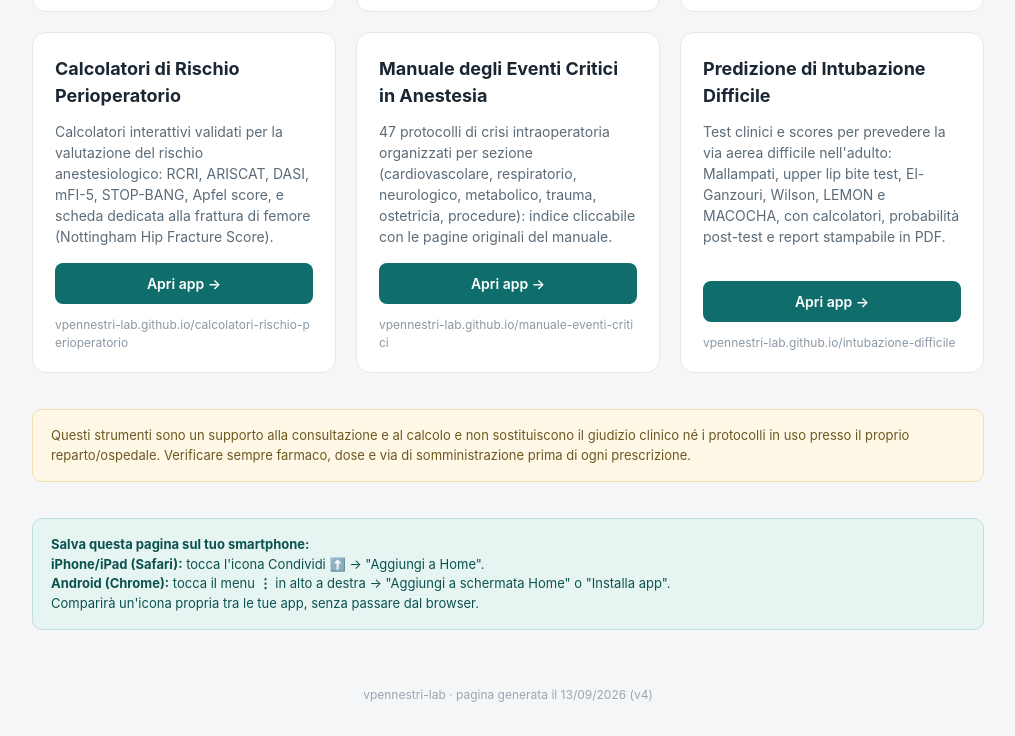
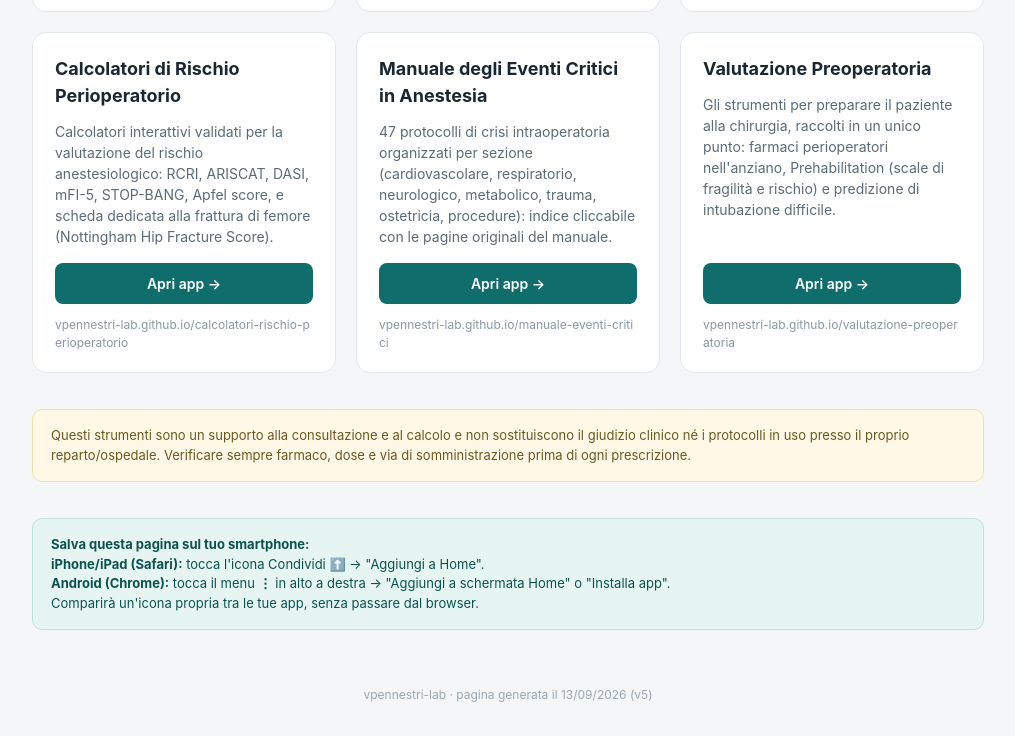
Before and after one commit to vpennestri-lab/vpennestri-lab.github.io, a plain HTML site: page index.html in a window 1280 px wide. Shown: the part 1310-2046 px from the top of the page, without its empty margins (132-1147 px from the left). Drawn offline with Linux system fonts and the light colour scheme.

Commit message:
Aggiungi Valutazione Preoperatoria al posto della scheda Intubazione Difficile

```diff
--- a/index.html
+++ b/index.html
@@ -255,11 +255,11 @@ padding:0 24px 32px;
 <div class="link-line">vpennestri-lab.github.io/manuale-eventi-critici</div>
 </div>
 
-<div class="card" data-keywords="intubazione difficile via aerea difficile predizione mallampati el-ganzouri egri sari wilson lemon macocha upper lip bite test distanza tiromentoniera cormack lehane laringoscopia score probabilità post-test report pdf stampa">
-<h2>Predizione di Intubazione Difficile</h2>
-<p>Test clinici e scores per prevedere la via aerea difficile nell'adulto: Mallampati, upper lip bite test, El-Ganzouri, Wilson, LEMON e MACOCHA, con calcolatori, probabilità post-test e report stampabile in PDF.</p>
-<a class="open" href="https://vpennestri-lab.github.io/intubazione-difficile/" target="_blank" rel="noopener">Apri app →</a>
-<div class="link-line">vpennestri-lab.github.io/intubazione-difficile</div>
+<div class="card" data-keywords="valutazione preoperatoria preparatoria prehabilitation prehab fragilità anziano fragile farmaci perioperatori sospensione farmaci red flag geriatrici sarcopenia sarc-f dasi hads audit-c frailty index clinical frailty scale cfs nsqip rcri stop-bang intubazione difficile via aerea difficile mallampati el-ganzouri wilson lemon macocha">
+<h2>Valutazione Preoperatoria</h2>
+<p>Gli strumenti per preparare il paziente alla chirurgia, raccolti in un unico punto: farmaci perioperatori nell'anziano, Prehabilitation (scale di fragilità e rischio) e predizione di intubazione difficile.</p>
+<a class="open" href="https://vpennestri-lab.github.io/valutazione-preoperatoria/" target="_blank" rel="noopener">Apri app →</a>
+<div class="link-line">vpennestri-lab.github.io/valutazione-preoperatoria</div>
 </div>
 
 </div>
@@ -279,7 +279,7 @@ Comparirà un'icona propria tra le tue app, senza passare dal browser.
 </main>
 
 <footer>
-vpennestri-lab · pagina generata il 13/09/2026 (v4)
+vpennestri-lab · pagina generata il 13/09/2026 (v5)
 </footer>
 
 <script>
```
